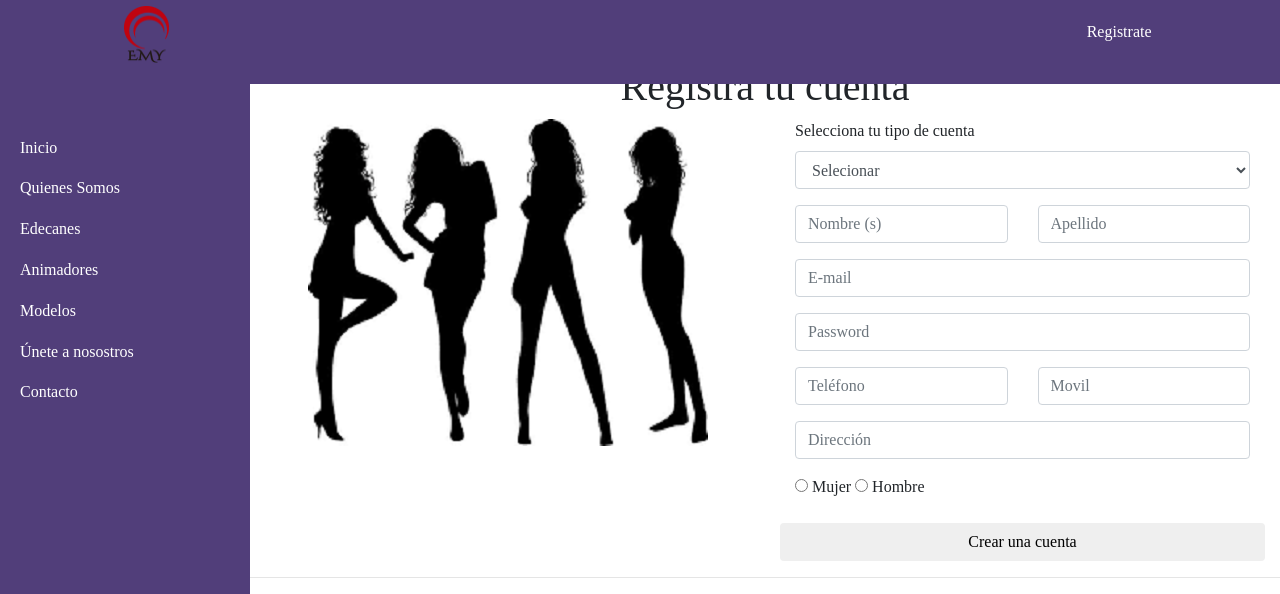
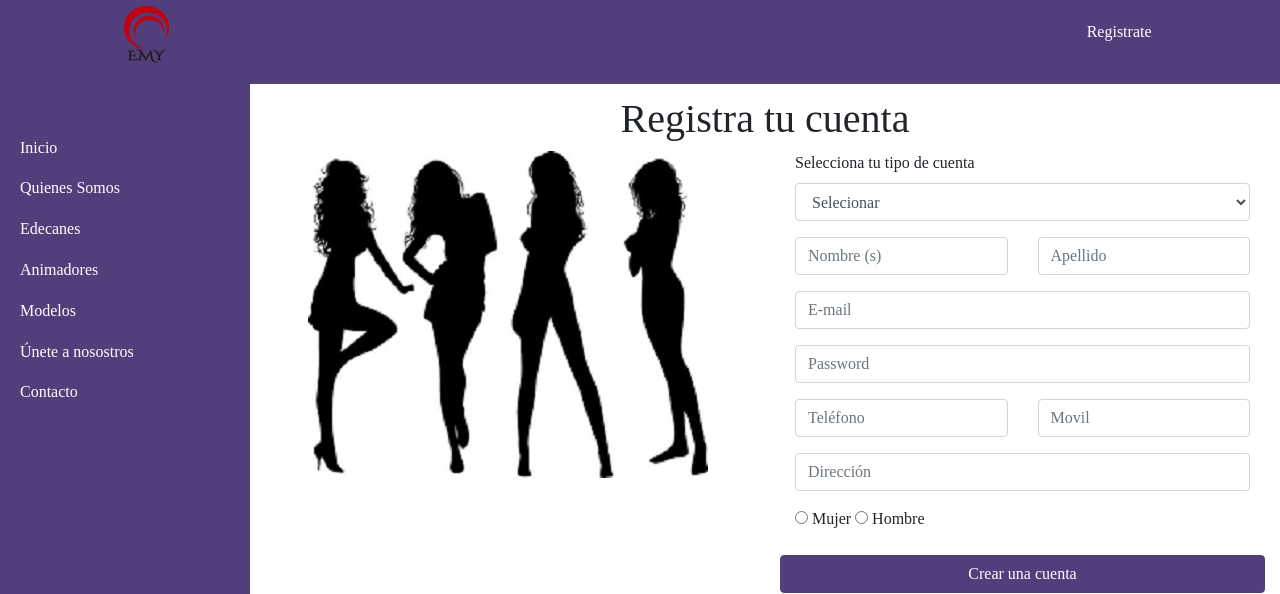
Before and after one commit to rcsystem/webemy, a PHP site: page /registro.php in a window 1280 px wide; the page is wider, and only the part inside the window is pictured. Shown: the top 594 px of that part. Run offline with PHP 8.4, Linux system fonts and the light colour scheme; some libraries are stand-ins or nearby versions; some web fonts are replaced.

Commit message:
cambios de css

```diff
--- a/assets/css/styles.css
+++ b/assets/css/styles.css
@@ -553,6 +553,19 @@ body {
     background-color: #513e7a;
     color: #fff; }
 
+/*css boton de registro
+----------------------------------------------*/
+.btn-reg {
+  color: #fff;
+  border-color: #513e7a;
+  background-color: #513e7a;
+  -webkit-transition: .8s;
+  -o-transition: .8s;
+  transition: .8s; }
+  .btn-reg:hover {
+    color: white;
+    background: #8259da; }
+
 /*  CSS PARA CARRUSEL DE EDECANES
 -------------------------------------*/
 .carrusel_edecan {
@@ -563,3 +576,9 @@ body {
   @media (max-width: 480px) {
     .home_juntar {
       padding-top: 130px; } }
+
+.registro_juntar {
+  padding-top: 95px; }
+  @media (max-width: 480px) {
+    .registro_juntar {
+      padding-top: 130px; } }
--- a/assets/sass/styles.scss
+++ b/assets/sass/styles.scss
@@ -666,6 +666,25 @@ height: auto;
   color:#fff;
   }
 }
+/*css boton de registro
+----------------------------------------------*/
+
+.btn-reg{
+  color: #fff;
+    border-color: #513e7a;
+    background-color: #513e7a;
+
+    -webkit-transition: .8s;
+    -o-transition: .8s;
+    transition: .8s;
+
+  &:hover{
+    color: white;
+    background: #8259da;
+  }
+}
+
+
 
 /*  CSS PARA CARRUSEL DE EDECANES
 -------------------------------------*/
@@ -679,3 +698,10 @@ padding-top: 63px;
   padding-top: 130px;
 }
 }
+
+.registro_juntar{
+  padding-top: 95px;
+  @media (max-width:480px){
+    padding-top: 130px;
+  }
+  }
--- a/registro.php
+++ b/registro.php
@@ -5,7 +5,7 @@
 // ============================================================================= -->
 <?php require_once"header.php"; ?>
 
-<div class="home_juntar">
+<div class="registro_juntar">
 
 <section>
 
```
Also changed, not shown: 1 other file.
